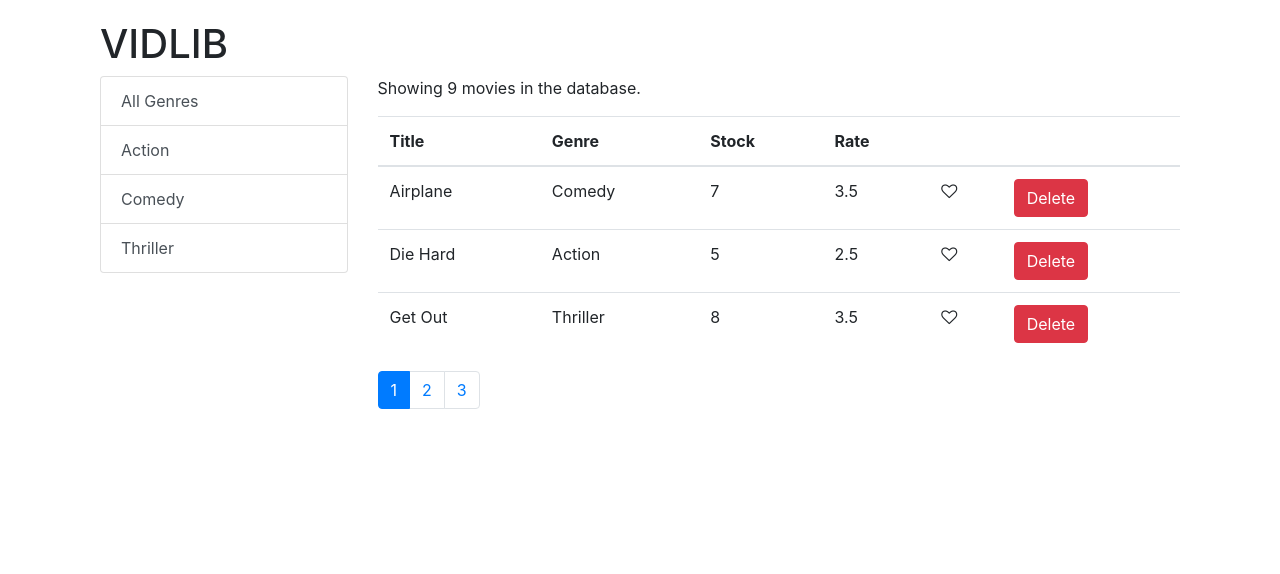
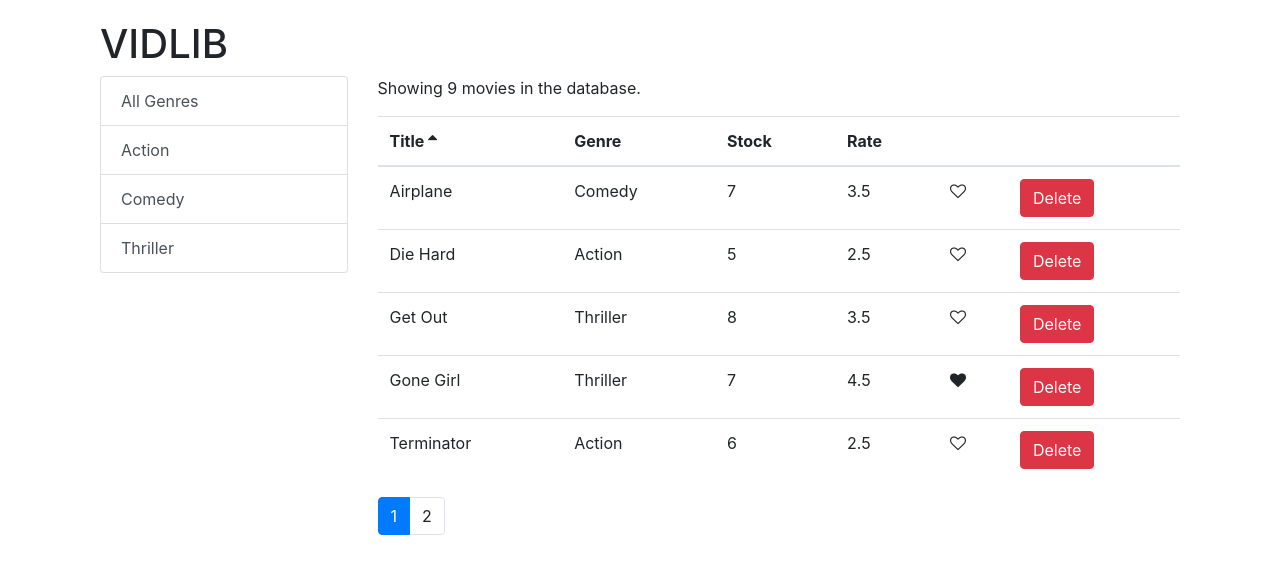
Before and after one commit to electricsheep31/react-vidlib, a React (Create React App) app: page / in a window 1280 px wide. Shown: the top 574 px of the page. Built offline with nearby package versions, Linux system fonts and the light colour scheme.

Commit message:
impelment sort icon; reduce levels of abstraction by encapsulating components; refactoring to make components reusable

```diff
--- a/src/common/like.jsx
+++ b/src/common/like.jsx
@@ -1,12 +1,12 @@
 import React from "react";
 
-const Like = (props) => {
+const Like = ({ onLikeToggle, liked }) => {
   let classes = "fa fa-heart";
-  if (!props.liked) classes += "-o";
+  if (!liked) classes += "-o";
   return (
     <i
       style={{ cursor: "pointer" }}
-      onClick={() => props.onLikeToggle(props.liked)}
+      onClick={() => onLikeToggle(liked)}
       className={classes}
     ></i>
   );
--- a/src/common/listGroup.jsx
+++ b/src/common/listGroup.jsx
@@ -1,18 +1,13 @@
-import React, { Component } from "react";
+import React from "react";
 
-class ListGroup extends Component {
-  state = {};
-  render() {
-    const {
+const ListGroup = ({
   currentSelection,
   items,
   onSelectChange,
   textProperty,
   valueProperty,
-    } = this.props;
-
+}) => {
   let liClasses = "list-group-item list-group-item-action";
-
   return (
     <ul className="list-group">
       {items.map((item) => (
@@ -28,13 +23,10 @@ class ListGroup extends Component {
       ))}
     </ul>
   );
-  }
-}
-
+};
 /* the extra properties (textProperty, valueProperty) makes the listgroup component flexible
 and more reusable since it doesn't rely on knowing the property names
 within an object */
-
 ListGroup.defaultProps = {
   textProperty: "name",
   valueProperty: "_id",
--- /dev/null
+++ b/src/common/table.jsx
@@ -0,0 +1,16 @@
+import React from "react";
+import TableHeader from "./tableHeader";
+import TableBody from "./tableBody";
+
+const Table = ({ columns, sortColumn, onSort, data }) => {
+  return (
+    <table className="table">
+      <TableHeader columns={columns} sortColumn={sortColumn} onSort={onSort} />
+
+      {/* use "data" as prop because this needs to be decoupled from movies so that component can be appropriately reusable */}
+      <TableBody data={data} columns={columns} />
+    </table>
+  );
+};
+
+export default Table;
--- /dev/null
+++ b/src/common/tableBody.jsx
@@ -0,0 +1,40 @@
+import React, { Component } from "react";
+import _ from "lodash";
+
+//use lodash so that nested properties like genre.name can be obtained in the object iteration
+
+class TableBody extends Component {
+  renderCell = (item, column) => {
+    if (column.content) return column.content(item); //returns React element
+
+    return _.get(item, column.path);
+  };
+
+  createKey = (item, column) => {
+    return item._id + (column.path || column.key);
+  };
+
+  render() {
+    const { data, columns } = this.props;
+
+    return (
+      <tbody>
+        {data.map((item) => (
+          <tr key={item._id}>
+            {columns.map((column) => (
+              // <td>{item['title']}</td>  this it the normal method, but will not work for nested properties
+              // and because the title property is unknown and thus, a reference to column names is necessary
+              // and is therefore iterate through
+
+              <td key={this.createKey(item, column)}>
+                {this.renderCell(item, column)}
+              </td>
+            ))}
+          </tr>
+        ))}
+      </tbody>
+    );
+  }
+}
+
+export default TableBody;
--- a/src/common/tableHeader.jsx
+++ b/src/common/tableHeader.jsx
@@ -20,16 +20,24 @@ class TableHeader extends Component {
     this.props.onSort(sortColumn);
   };
 
+  renderSortIcon = (column) => {
+    const { sortColumn } = this.props;
+    if (column.path !== sortColumn.path) return null;
+    if (sortColumn.order === "asc") return <i className="fa fa-sort-asc"></i>;
+    return <i className="fa fa-sort-desc"></i>;
+  };
+
   render() {
     return (
       <thead>
         <tr>
           {this.props.columns.map((column) => (
             <th
+              className="clickable"
               onClick={() => this.raiseSort(column.path)}
               key={column.path || column.key}
             >
-              {column.label}
+              {column.label} {this.renderSortIcon(column)}
             </th>
           ))}
         </tr>
--- a/src/components/Movies.jsx
+++ b/src/components/Movies.jsx
@@ -12,7 +12,7 @@ class Movies extends Component {
     movies: [],
     genres: [],
     currentPage: 1,
-    itemsPerPage: 3,
+    itemsPerPage: 5,
     sortColumn: { path: "title", order: "asc" },
   };
 
@@ -70,12 +70,11 @@ class Movies extends Component {
     this.setState({ sortColumn });
   };
 
-  render() {
+  getPagedData = () => {
     const {
       movies: allMovies,
       itemsPerPage,
       currentPage,
-      genres,
       currentGenre,
       sortColumn,
     } = this.state;
@@ -86,11 +85,22 @@ class Movies extends Component {
         ? allMovies.filter((m) => m.genre._id === currentGenre._id)
         : allMovies;
 
-    let { length: count } = filtered;
+    const sorted = _.orderBy(filtered, [sortColumn.path], [sortColumn.order]);
+    const filteredMovies = paginate(sorted, currentPage, itemsPerPage);
 
-    const sorted = _.orderBy(filtered, [sortColumn.path], [sortColumn.order]);
+    return { totalCount: filtered.length, data: filteredMovies };
+  };
 
-    const filteredMovies = paginate(sorted, currentPage, itemsPerPage);
+  render() {
+    const {
+      itemsPerPage,
+      currentPage,
+      genres,
+      currentGenre,
+      sortColumn,
+    } = this.state;
+
+    const { totalCount, data: movies } = this.getPagedData();
 
     return (
       <React.Fragment>
@@ -109,19 +119,20 @@ class Movies extends Component {
               />
             </div>
             <div className="col">
-              {count === 0 && <p>There are no movies in the database</p>}
-              {count > 0 && <p>Showing {count} movies in the database.</p>}
+              {totalCount === 0 && <p>There are no movies in the database</p>}
+              {totalCount > 0 && (
+                <p>Showing {totalCount} movies in the database.</p>
+              )}
 
               <MoviesTable
-                movies={filteredMovies}
+                movies={movies}
                 onDelete={this.handleDelete}
                 onLikeToggle={this.handleLike}
                 onSort={this.handleSort}
                 sortColumn={sortColumn}
               />
-
               <Pagination
-                itemsCount={count}
+                itemsCount={totalCount}
                 itemsPerPage={itemsPerPage}
                 onPageChange={this.handlePageClick}
                 currentPage={currentPage}
--- a/src/components/moviesTable.jsx
+++ b/src/components/moviesTable.jsx
@@ -1,6 +1,6 @@
 import React, { Component } from "react";
 import Like from "../common/like";
-import TableHeader from "../common/tableHeader";
+import Table from "../common/table";
 
 class MoviesTable extends Component {
   columns = [
@@ -8,43 +8,38 @@ class MoviesTable extends Component {
     { path: "genre.name", label: "Genre" },
     { path: "numberInStock", label: "Stock" },
     { path: "dailyRentalRate", label: "Rate" },
-    { key: "like" },
-    { key: "delete" },
+    {
+      key: "like",
+      content: (movie) => (
+        <Like
+          onLikeToggle={() => this.props.onLikeToggle(movie)}
+          liked={movie.liked}
+        />
+      ),
+    },
+    {
+      key: "delete",
+      content: (movie) => (
+        <button
+          className="btn btn-danger"
+          onClick={() => this.props.onDelete(movie)}
+        >
+          Delete
+        </button>
+      ),
+    },
   ];
+
   render() {
-    const { movies, onDelete, onLikeToggle, onSort, sortColumn } = this.props;
+    const { movies, onSort, sortColumn } = this.props;
     return (
-      <table className="table">
-        <TableHeader
-          columns={this.columns}
-          sortColumn={sortColumn}
-          onSort={onSort}
-        />
-        <tbody>
-          {movies.map((movie) => (
-            <tr key={movie._id}>
-              <td>{movie.title}</td>
-              <td>{movie.genre.name}</td>
-              <td>{movie.numberInStock}</td>
-              <td>{movie.dailyRentalRate}</td>
-              <td>
-                <Like
-                  onLikeToggle={() => onLikeToggle(movie)}
-                  liked={movie.liked}
-                />
-              </td>
-              <td>
-                <button
-                  className="btn btn-danger"
-                  onClick={() => onDelete(movie)}
-                >
-                  Delete
-                </button>
-              </td>
-            </tr>
-          ))}
-        </tbody>
-      </table>
+      //prevent mixed levels of abstraction. use components like tablebody and tableheader, then encapsulate within a new component
+      <Table
+        columns={this.columns}
+        data={movies}
+        sortColumn={sortColumn}
+        onSort={onSort}
+      />
     );
   }
 }
--- a/src/components/pagination.jsx
+++ b/src/components/pagination.jsx
@@ -20,11 +20,7 @@ class Pagination extends Component {
                 currentPage === page ? "page-item active" : "page-item"
               }
             >
-              <a
-                className="page-link"
-                href=""
-                onClick={() => onPageChange(page)}
-              >
+              <a className="page-link" onClick={() => onPageChange(page)}>
                 {page}
               </a>
             </li>
--- a/src/index.css
+++ b/src/index.css
@@ -13,15 +13,6 @@ code {
     monospace;
 }
 
-/* td,
-th {
-  padding: 5px 30px 5px 0;
+.clickable {
+  cursor: pointer;
 }
-
-tr {
-  border-bottom: 1px solid #eee;
-}
-
-th {
-  border-bottom: 2px solid #eee;
-} */
```
Lines whose indentation alone changed are shown as unchanged.
